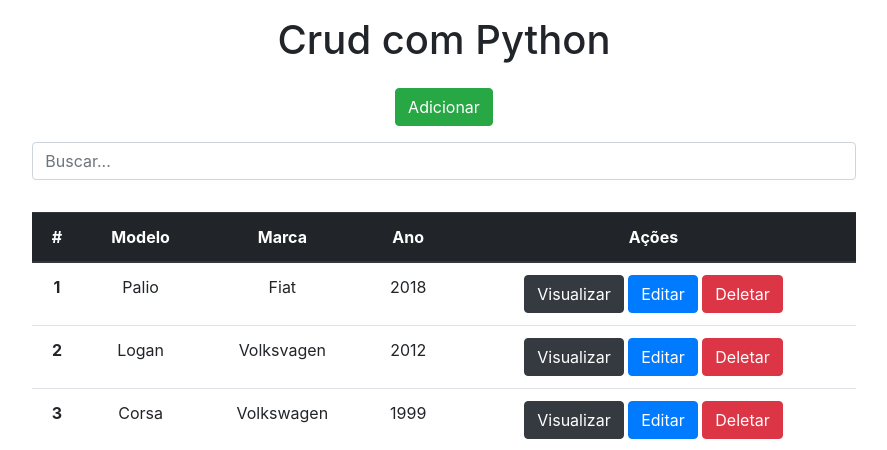
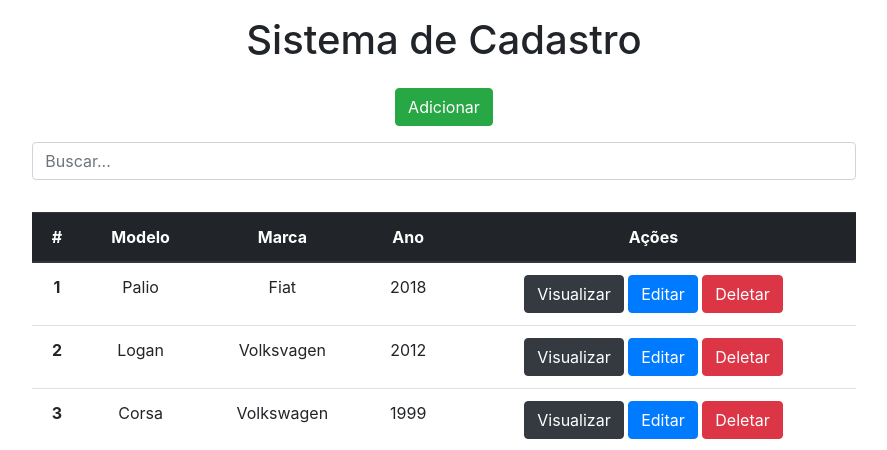
Before and after one commit to CarlosCruz1701/dgdevpro, a Django app: page / in a window 1280 px wide. Shown: the top 450 px of the page, without its empty margins (196-1083 px from the left). Run offline with Django 5.2, Linux system fonts and the light colour scheme; data comes from the database, SQL or seed files in the repository; both versions use the stored data as it was after the commit; some libraries are stand-ins or nearby versions.

Commit message:
Trc do Name do App

```diff
--- a/app/templates/index.html
+++ b/app/templates/index.html
@@ -8,7 +8,7 @@
 </head>
 <body>
     <div class="col-8 m-auto pt-3 pb-2 text-center">
-      <h1>Crud com Python</h1>
+      <h1>Sistema de Cadastro</h1>
     </div>
 
     <div class="col-8 m-auto pt-2 pb-2 text-center">
```
Also changed, not shown: db.sqlite3.
